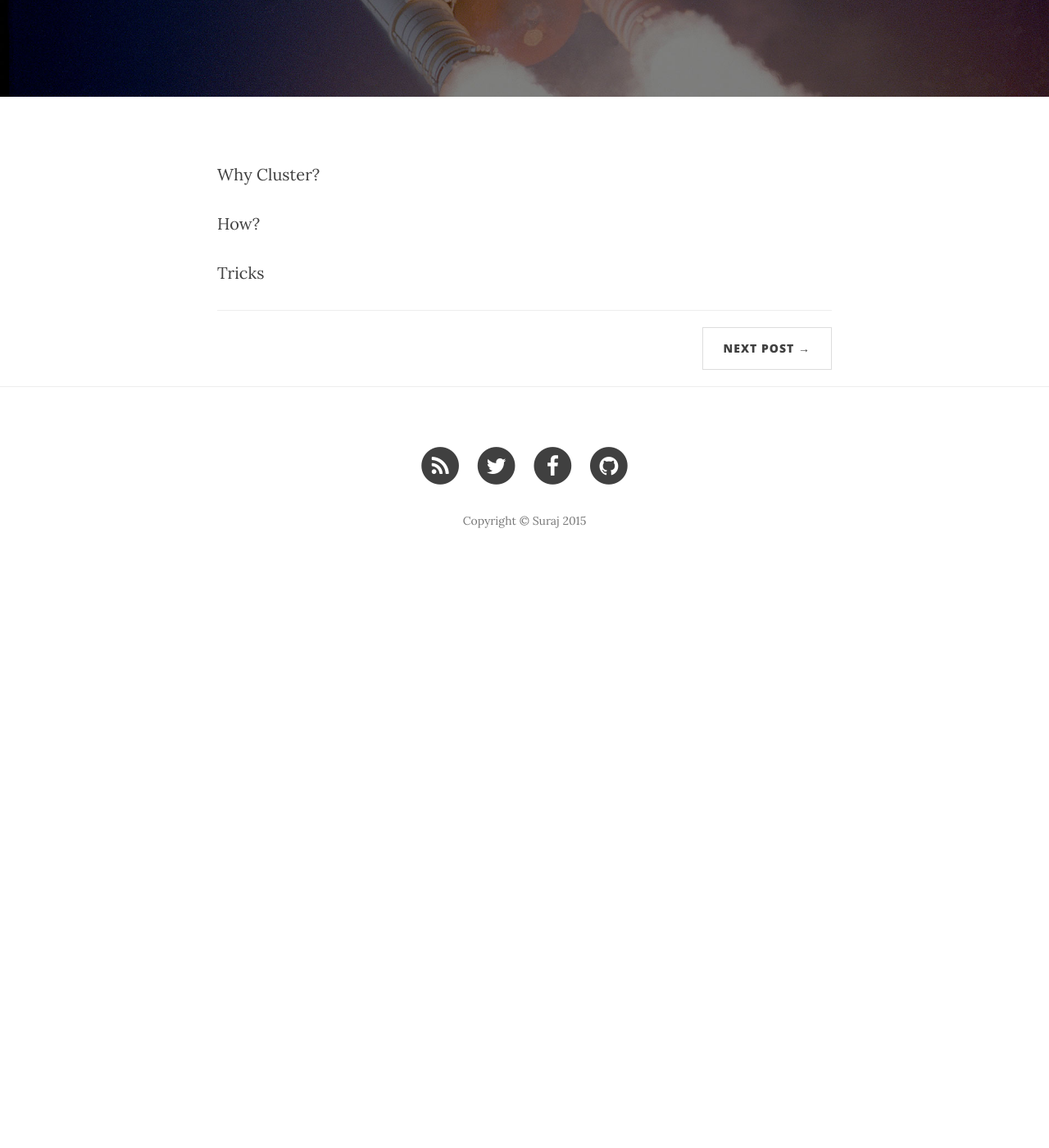
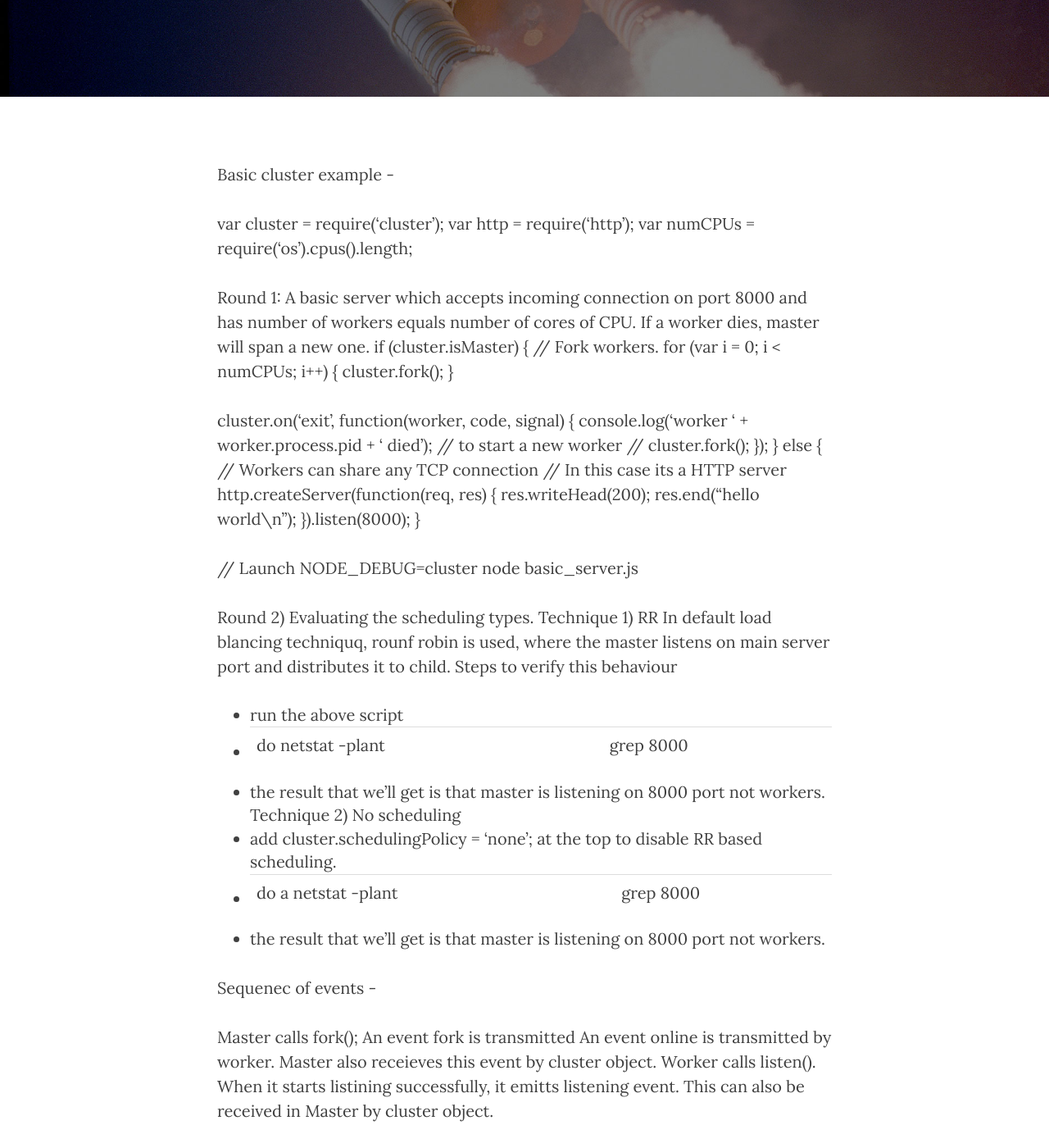
Before and after one commit to surajs21/surajs21.github.io, a Jekyll site: the page built from _posts/2015-05-02-node.js-cluster.markdown, in a window 1280 px wide and 1400 px high, scrolled down 358 px. Shown: the whole window at 82% size. Built offline with Jekyll 4.4.1, drawn with Linux system fonts in a browser that asks for light colours; nearby versions of some CDN libraries; before the commit the page ends 1069 px from its top, so only the background shows below that.

Commit message:
added some basic things to cluster post

```diff
--- a/_posts/2015-05-02-node.js-cluster.markdown
+++ b/_posts/2015-05-02-node.js-cluster.markdown
@@ -7,6 +7,55 @@ author:     "Suraj"
 header-img: "img/post-bg-01.jpg"
 ---
 
-<p>Why Cluster?</p>
-<p>How?</p>
-<p>Tricks</p>
+Basic cluster example -
+
+var cluster = require('cluster');
+var http = require('http');
+var numCPUs = require('os').cpus().length;
+
+Round 1: A basic server which accepts incoming connection on port 8000 and has number of workers equals number of cores of CPU.
+If a worker dies, master will span a new one.
+if (cluster.isMaster) {
+  // Fork workers.
+  for (var i = 0; i < numCPUs; i++) {
+    cluster.fork();
+  }
+
+  cluster.on('exit', function(worker, code, signal) {
+    console.log('worker ' + worker.process.pid + ' died');
+    // to start a new worker
+    // cluster.fork();
+  });
+} else {
+  // Workers can share any TCP connection
+  // In this case its a HTTP server
+  http.createServer(function(req, res) {
+    res.writeHead(200);
+    res.end("hello world\n");
+  }).listen(8000);
+}
+
+// Launch
+NODE_DEBUG=cluster node basic_server.js
+
+
+Round 2) Evaluating the scheduling types.
+Technique 1) RR
+In default load blancing techniquq, rounf robin is used, where the master listens on main server port and distributes it to child.
+Steps to verify this behaviour
+ - run the above script
+ - do netstat -plant | grep 8000
+ - the result that we'll get is that master is listening on 8000 port not workers.
+ Technique 2) No scheduling
+ - add cluster.schedulingPolicy = 'none'; at the top to disable RR based scheduling.
+ - do a netstat -plant | grep 8000
+ - the result that we'll get is that master is listening on 8000 port not workers.
+
+
+
+Sequenec of events -
+
+Master calls fork();
+An event fork is transmitted
+An event online is transmitted by worker. Master also receieves this event by cluster object.
+Worker calls listen(). When it starts listining successfully, it emitts listening event. This can also be received in Master by cluster object.
```
